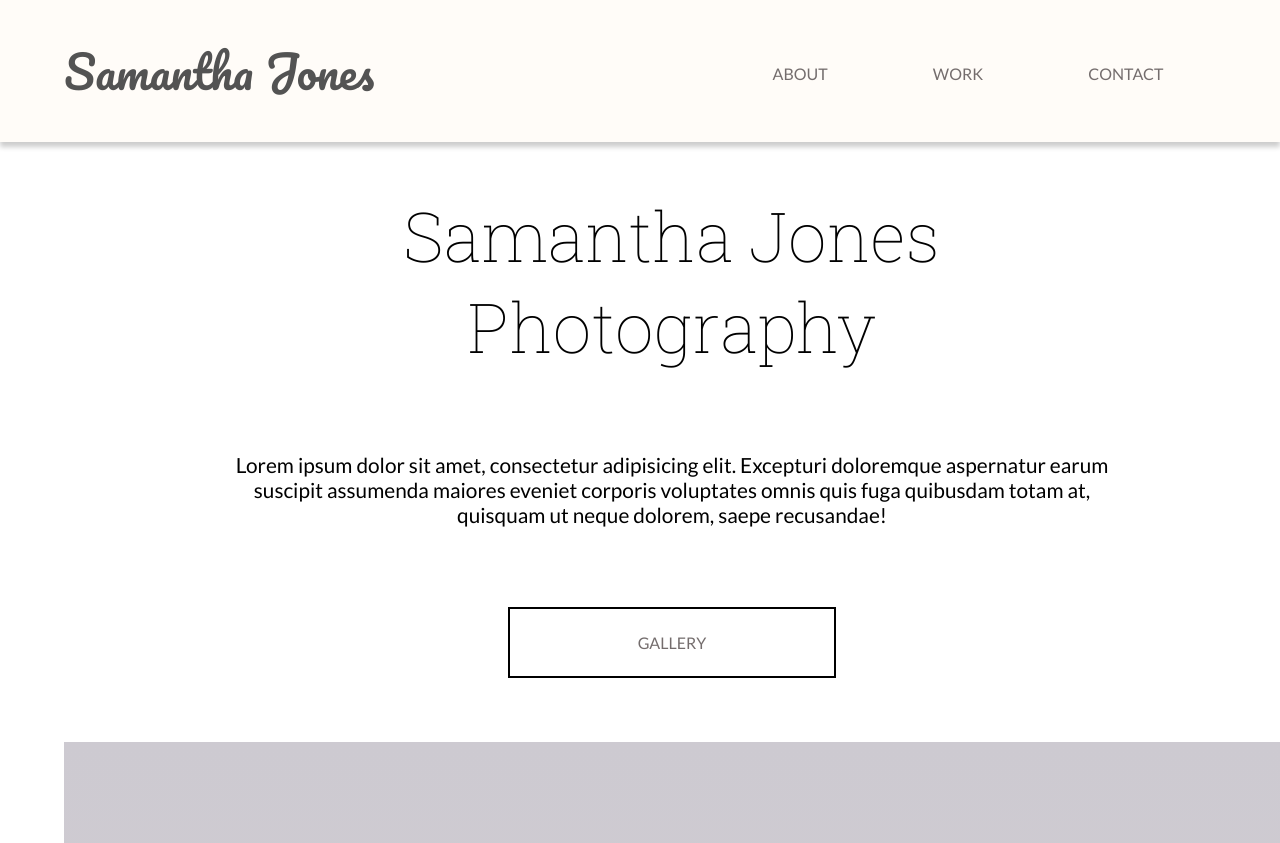
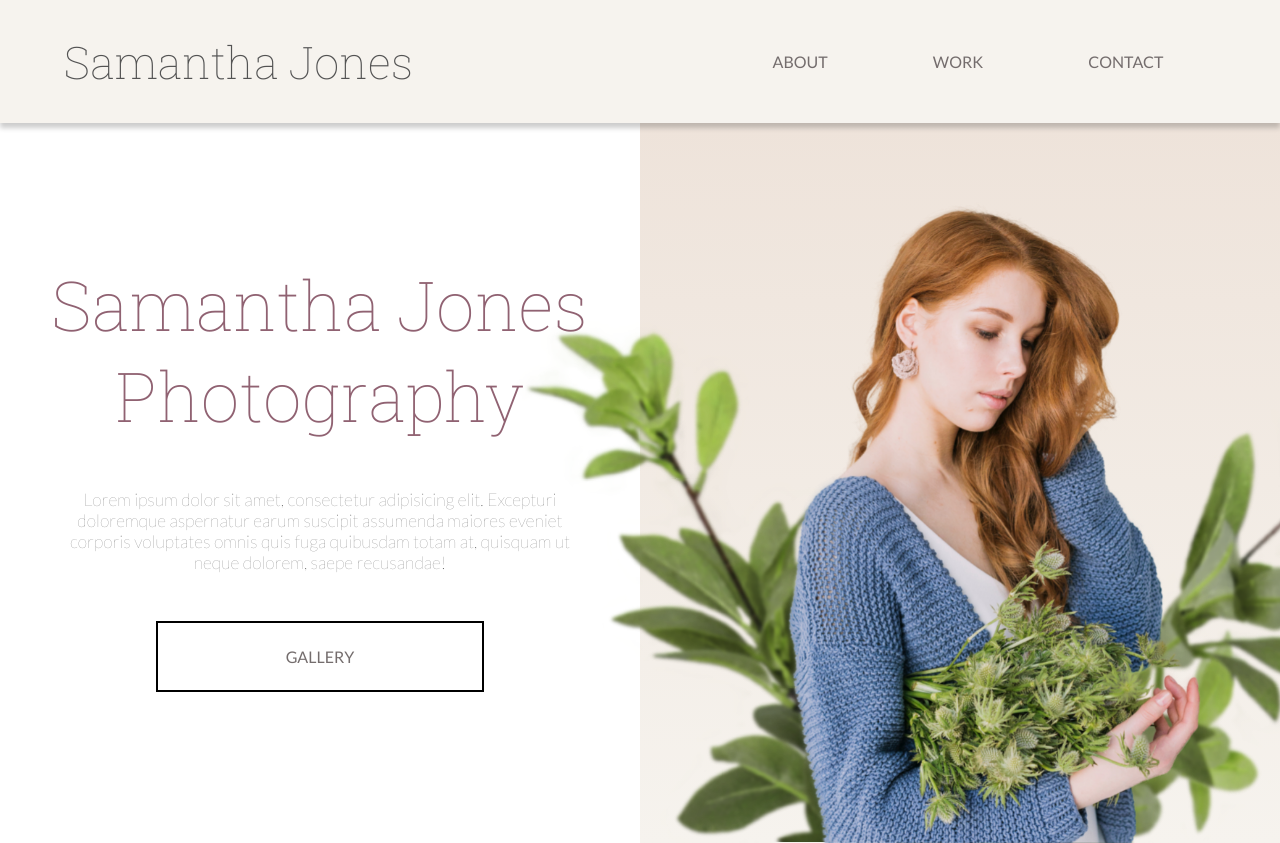
Before and after one commit to DiegoArragon/photography-landing-page-sample, a plain HTML site: page index.html in a window 1280 px wide. Shown: the top 843 px of the page. Drawn offline with Linux system fonts and the light colour scheme.

Commit message:
Next CSS fises.

```diff
--- a/styles/style.css
+++ b/styles/style.css
@@ -20,7 +20,7 @@ html {
     --header2: calc(3.5rem + 1vw);
     --header3: calc(3rem + 1vw);
     --header4: calc(2.4rem + 1vw);
-    --text: calc(0.5rem + 1vw);
+    --text: calc(0.3rem + 1vw);
     --big: calc(2.5rem + 1vw);
     --links: calc(0.2rem + 1vw);
     --accent-color: #906272;
@@ -40,16 +40,19 @@ a {
 li,
  button,
  label,
- input,
- p {
+ input {
      font-size: var(--text);
  }
-
+p {
+    color: rgb(83, 83, 83);
+    font-size: var(--text);
+    font-weight: lighter;
+}
  /* Page Styles */
 
  h1 {
      font-size: var(--header1);
-     font-family: 'Pacifico', cursive;
+     font-family: 'Roboto Slab', serif;
      font-weight: lighter;
      color: rgb(83, 83, 83);
  }
@@ -60,6 +63,7 @@ h2 {
     font-size: var(--header2);
     font-family: 'Roboto Slab', serif;
     font-weight: lighter;
+    color: var(--accent-color);
 }
 h3 {
     font-size: var(--header3);
@@ -81,7 +85,7 @@ h4,h5 {
 /* Nav Section */
 
 .main-head {
-    background: rgb(255, 252, 248);
+    background: #f6f3ee;
     box-shadow: 0px 5px 5px rgba(0,0,0, 0.2);
     z-index: 2;
     position: relative;
@@ -104,7 +108,7 @@ nav {
 }
 .hero {
     min-height: 90vh;
-    width: 95%;
+    width: 100%;
     margin: 0 0 0 auto;
     display: flex;
     flex-wrap: wrap;
@@ -115,7 +119,7 @@ nav {
     text-align: center;
 }
 .hero-introduction p {
-    padding: 5rem 10rem;
+    padding: 3rem 4rem;
 }
 .hero-introduction h2 {
     padding-top: 3rem;
@@ -127,7 +131,7 @@ nav {
 }
 .hero-images {
     flex: 1 1 40rem;
-    background: linear-gradient(#cdcad1, #dad1d4);
+    background: linear-gradient(#eee3da, #f6f3ee);
     position: relative;
     z-index: 1;
 }
@@ -145,6 +149,7 @@ nav {
     plant-shake 2.5s infinite ease alternate-reverse 4s;
     transform:  translateY(10%) rotateZ(-10deg) rotateX(-90deg);
     transform-origin: bottom;
+    max-height: 80%;
 }
 .plant2 {
     left: 40%;
@@ -176,3 +181,15 @@ nav {
         transform: rotateZ(0deg);
     }
 }
+
+/* Media screens */
+
+@media screen and (max-width: 831px) {
+    .hero {
+        width: 100%;
+    }
+    .hero-introduction p {
+        padding: 2rem 2rem;
+        font-size: 1rem;
+    }
+}
```
